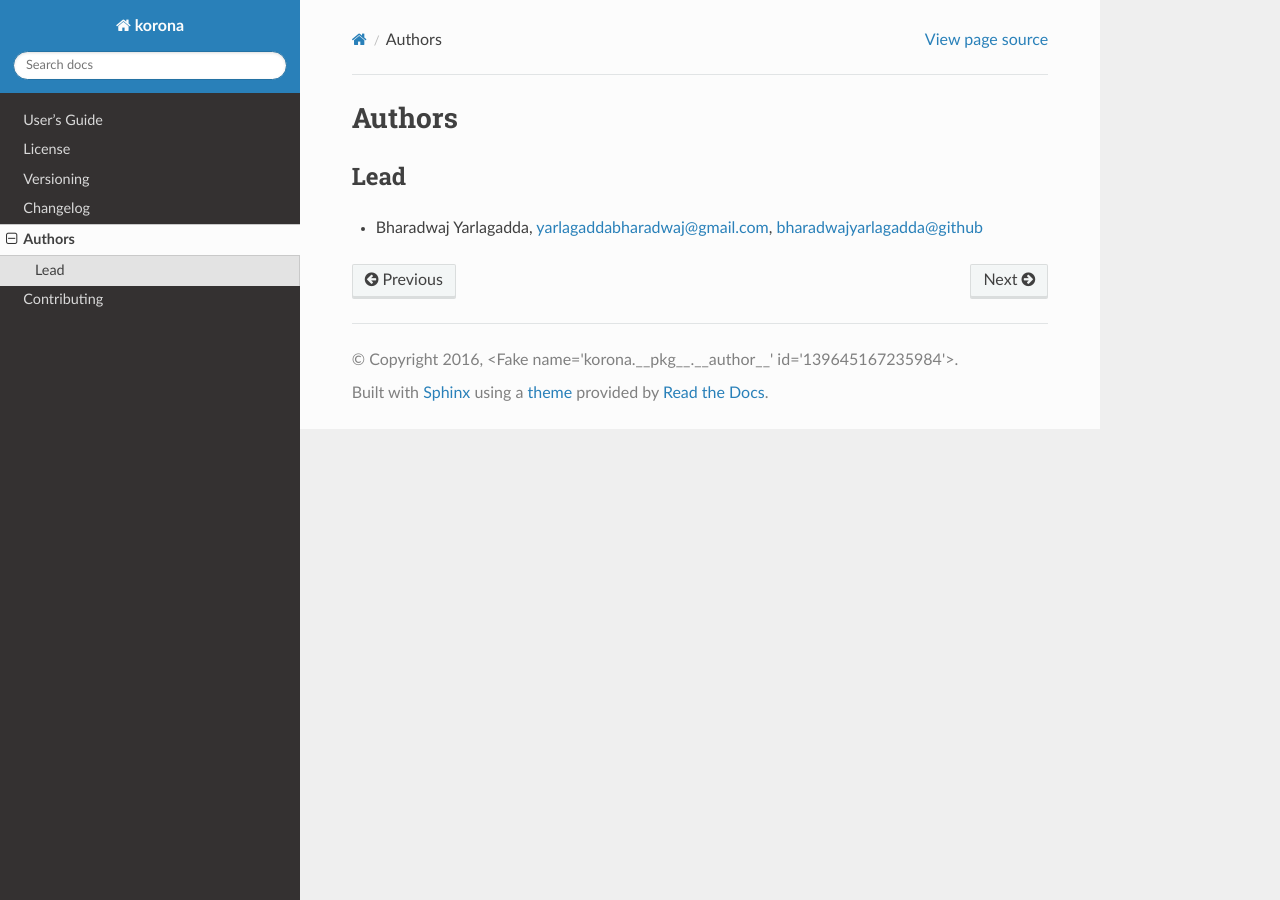
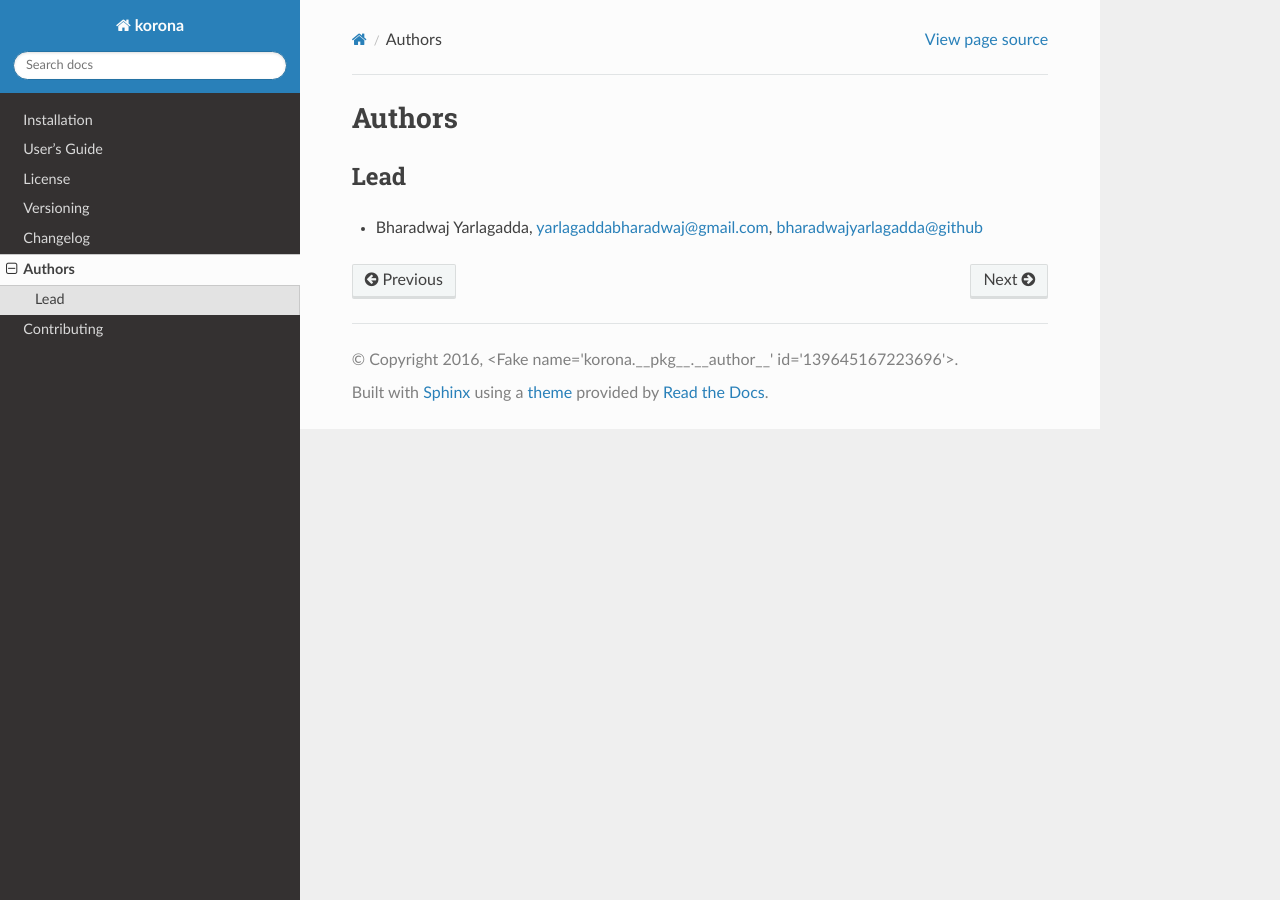
Before and after one commit to bharadwajyarlagadda/korona, a Sphinx documentation site: the page built from docs/authors.rst, in a window 1280 px wide. Built offline with Sphinx 7.4.7 and the Read the Docs theme 2.0.0, drawn with Linux system fonts in a browser that asks for light colours; the version number could not be read and is left out.

Commit message:
Added installation page in docs

```diff
--- a/docs/index.rst
+++ b/docs/index.rst
@@ -8,6 +8,7 @@
 .. toctree::
     :maxdepth: 3
 
+    installation
     guide
 
 Project Info
--- /dev/null
+++ b/docs/installation.rst
@@ -0,0 +1,4 @@
+Installation
+============
+
+korona requires Python 2.7 or 3.3+.
```
